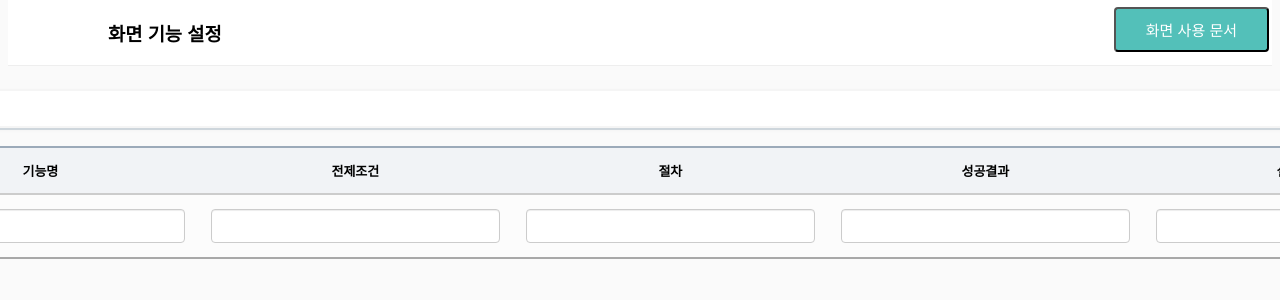
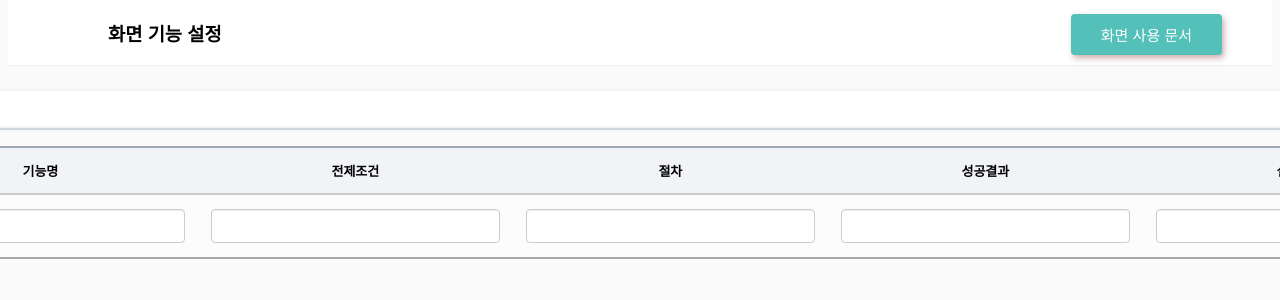
Before and after one commit to purpleapples/my_base_in_django, a Django app: template menu/templates/menu_function/list.html in a window 1280 px wide; the page is wider, and only the part inside the window is pictured. Shown: the part 74-374 px from the top of that part. Run offline with Django 3.2, Linux system fonts and the light colour scheme; the template is opened without the code that fills it, so the values that code supplies are empty; some libraries are stand-ins or nearby versions.

Commit message:
Update base.html

```diff
--- a/templates/common/base.html
+++ b/templates/common/base.html
@@ -7,7 +7,8 @@
     <link rel="preconnect" href="https://fonts.googleapis.com">
     <link rel="preconnect" href="https://fonts.gstatic.com" crossorigin>
     <link href="https://fonts.googleapis.com/css2?family=Nanum+Gothic&display=swap" rel="stylesheet">
-
+    <!------------------------------------------------ third module  -------------------------------------------------->
+    <link href="https://cdnjs.cloudflare.com/ajax/libs/bootstrap-datetimepicker/4.17.47/css/bootstrap-datetimepicker.css" type="text/css" media="all" rel="stylesheet">
     <script type="text/javascript" src="{% static 'third/js/third_lib/jquery-latest.js' %}"></script>
 {#  <script src="{% static 'third/js/third_lib/jquery-ui.min.js' %}"></script>#}
 {#  <link rel="stylesheet" href="{% static 'common/css/jquery-ui.min.css' %}">#}
@@ -25,10 +26,7 @@
 {#  <script type="text/javascript" src="{% static 'third/js/third_lib/jquery.tablesorter.min.js' %}"></script>#}
 {#  <script type="text/javascript" src="{% static 'third/js/third_lib/jquery.tablesorter.widgets.min.js' %}"></script>#}
 
-    <link rel="stylesheet" type="text/css" href="{% static 'common/css/theme.default.css' %}">
-    <link rel="stylesheet" type="text/css" href="{% static 'common/css/tableexport.css' %}">
-    <link rel="stylesheet" type="text/css" href="{% static 'common/css/icon.css' %}">
-    <link rel="stylesheet" type="text/css" href="{% static 'common/css/modal.css' %}">
+
     <script type="text/javascript" src="{% static 'third/js/third_lib/xlsx.core.js' %}"></script>
     <script type="text/javascript" src="{% static 'third/js/third_lib/Blob.js' %}"></script>
     <script type="text/javascript" src="{% static 'third/js/third_lib/FileSaver.js' %}"></script>
@@ -37,18 +35,17 @@
     <script type="text/javascript" src="{% static 'third/js/third_lib/chartjs-plugin-datalabels.js' %}"></script>
     <script type="text/javascript" src="{% static 'third/js/third_lib/jszip.min.js' %}"></script>
     <script type="text/javascript" src="{% static 'third/js/third_lib/jszip-utils.min.js' %}"></script>
-
-    <link rel="stylesheet" type="text/css" href="{% static 'common/css/choices.min.css' %}">
     <script type="text/javascript" src="{% static 'third/js/third_lib/choices.min.js' %}"></script>
-
-    <link rel="stylesheet" type="text/css" href="{% static 'common/css/base.css' %}">
-    <script type="text/javascript" src="{% static 'common/js/base.js' %}"></script>
     <script type="text/javascript" src="{% static 'third/js/third_lib/pdfobject.min.js' %}"></script>
-
     <script type="text/javascript" src="{% static 'third/js/third_lib/exceljs.min.js' %}"></script>
     <script type="text/javascript" src="{% static 'third/js/third_lib/table2excel.core.js' %}"></script>
+    <script type="text/javascript" src="https://cdnjs.cloudflare.com/ajax/libs/moment.js/2.9.0/moment-with-locales.min.js"></script>
+    <script type="text/javascript" src="https://cdnjs.cloudflare.com/ajax/libs/bootstrap-datetimepicker/4.17.47/js/bootstrap-datetimepicker.min.js"></script>
+    <script type="text/javascript" src="{% static 'third/js/third_lib/html2canvas.js' %}"></script>
+    <script type="text/javascript" src="https://cdnjs.cloudflare.com/ajax/libs/jspdf/1.5.3/jspdf.min.js"></script>
+    <script type="text/javascript" src="{% static 'third/js/third_lib/qrcode.min.js' %}"></script>
 
-    <!-- tui.calendar -->
+    <!------------------------------------------------ tui calendar --------------------------------------------------->
     <!-- check script load order  https://github.com/nhn/tui.calendar/issues/285 -->
     <link rel="stylesheet" href="https://uicdn.toast.com/calendar/latest/toastui-calendar.min.css" />
     <script src="https://uicdn.toast.com/tui.code-snippet/latest/tui-code-snippet.js"></script>
@@ -59,14 +56,14 @@
     <link rel="stylesheet" href="https://uicdn.toast.com/tui.time-picker/latest/tui-time-picker.css">
     <link rel="stylesheet" href="https://uicdn.toast.com/tui.date-picker/latest/tui-date-picker.css" />
 
-
-    <link href="https://cdnjs.cloudflare.com/ajax/libs/bootstrap-datetimepicker/4.17.47/css/bootstrap-datetimepicker.css" type="text/css" media="all" rel="stylesheet">
-    <script type="text/javascript" src="https://cdnjs.cloudflare.com/ajax/libs/moment.js/2.9.0/moment-with-locales.min.js"></script>
-    <script type="text/javascript" src="https://cdnjs.cloudflare.com/ajax/libs/bootstrap-datetimepicker/4.17.47/js/bootstrap-datetimepicker.min.js"></script>
-
-    <script type="text/javascript" src="{% static 'third/js/third_lib/html2canvas.js' %}"></script>
-    <script type="text/javascript" src="https://cdnjs.cloudflare.com/ajax/libs/jspdf/1.5.3/jspdf.min.js"></script>
-    <script type="text/javascript" src="{% static 'third/js/third_lib/qrcode.min.js' %}"></script>
+    <!------------------------------------------------ common  -------------------------------------------------------->
+    <link rel="stylesheet" type="text/css" href="{% static 'common/css/choices.min.css' %}">
+    <link rel="stylesheet" type="text/css" href="{% static 'common/css/base.css' %}">
+    <link rel="stylesheet" type="text/css" href="{% static 'common/css/theme.default.css' %}">
+    <link rel="stylesheet" type="text/css" href="{% static 'common/css/tableexport.css' %}">
+    <link rel="stylesheet" type="text/css" href="{% static 'common/css/icon.css' %}">
+    <link rel="stylesheet" type="text/css" href="{% static 'common/css/modal.css' %}">
+    <script type="text/javascript" src="{% static 'common/js/base.js' %}"></script>
     <script type="text/javascript" src="{% static 'common/js/modal.js' %}"></script>
     <link rel="stylesheet" type="text/css" href="{% static 'common/css/template.css' %}">
     <link rel="stylesheet" type="text/css" href="{% static 'common/css/nav.css' %}">
@@ -95,17 +92,20 @@
                 <div class="tooltip-text box-shadow-below-diagonal">{{ screen_user_comment|linebreaksbr }}</div>
             </div>
             {% endif %}
-            <button class="button download">화면 사용 문서</button>
+            {% if request.path == '/home/' %}
+            <button class="button border-none download" style="margin-right:50px;margin-top:10px;">시스템 가이드 문서</button>
+            {% else %}
+            <button class="button border-none download" style="margin-right:50px;margin-top:10px;">화면 사용 문서</button>
+            {% endif %}
             </section>
         </section>
         {% block contents %}
         {% endblock %}
     </main>
 
-    <!-- 데이터 처리중 안내 -->
+    <!------------------------------------------------ common modal  -------------------------------------------------->
     {% include 'common/modal/load_bg.html' %}
     {% include 'common/modal/delete_rows_modal.html' %}
 </body>
 
 </html>
-{{ form.media }}
```
